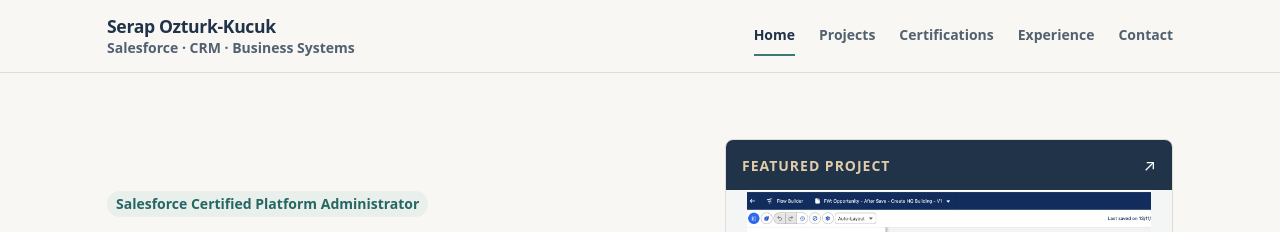
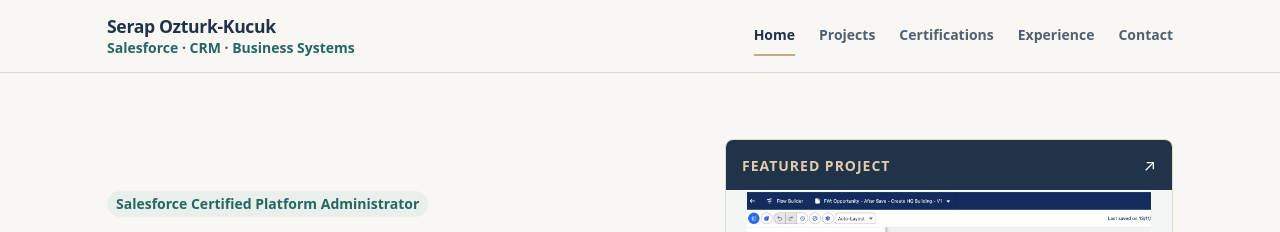
Before and after one commit to serapozturkkucuk/serapozturkkucuk.github.io, a Jekyll site: the page built from index.html, in a window 1280 px wide. Shown: the top 232 px of the page. Built offline with Jekyll 4.4.1, drawn with Linux system fonts in a browser that asks for light colours.

Commit message:
Restore gold navigation underline and green header tagline

```diff
--- a/assets/css/style.css
+++ b/assets/css/style.css
@@ -42,10 +42,10 @@ main.wrap {min-height:65vh;display:flex;flex-direction:column;align-items:stretc
 .head-row {display:flex;align-items:center;justify-content:space-between;gap:16px;padding-block:14px;position:relative;min-height:72px}
 .brand {display:grid;gap:1px;color:var(--ink);text-decoration:none;line-height:1.3}
 .brand-name {font-size:1.1rem;font-weight:750;letter-spacing:-.02em;white-space:nowrap}
-.brand-sub {font-size:var(--fs-small);font-weight:600;color:var(--ink-soft)}
+.brand-sub {font-size:var(--fs-small);font-weight:600;color:var(--teal-ink)}
 .nav-links {display:flex;align-items:center;gap:24px;list-style:none;padding:0;margin:0}
 .nav-links a {display:block;padding:7px 0;border-bottom:2px solid transparent;color:var(--ink-soft);text-decoration:none;font-size:var(--fs-small);font-weight:650}
-.nav-links a:hover,.nav-links a[aria-current="page"] {color:var(--ink);border-bottom-color:var(--teal)}
+.nav-links a:hover,.nav-links a[aria-current="page"] {color:var(--ink);border-bottom-color:var(--champagne)}
 .mobile-menu {display:none}
 .mobile-menu summary {list-style:none;cursor:pointer}
 .mobile-menu summary::-webkit-details-marker {display:none}
```
